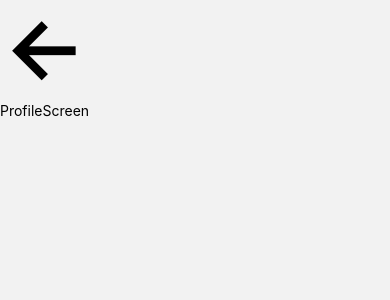
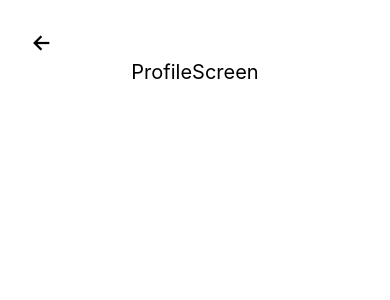
Before and after one commit to Letlhogonolo01/AI-Mashup, a React Native app: screen /ProfileScreen in a window 390 px wide. Shown: the top 300 px of the page. Built offline with nearby package versions, Linux system fonts and the light colour scheme.

Commit message:
updating

```diff
--- a/Screens/ProfileScreen.js
+++ b/Screens/ProfileScreen.js
@@ -1,5 +1,5 @@
-import { View, Text, TouchableOpacity, SafeAreaView } from 'react-native';
 import React from 'react';
+import { View, Text, TouchableOpacity, SafeAreaView, StyleSheet } from 'react-native';
 import { useNavigation } from '@react-navigation/native';
 import { Ionicons } from '@expo/vector-icons';
 
@@ -11,13 +11,33 @@ const ProfileScreen = () => {
   };
 
   return (
-    <SafeAreaView>
-      <TouchableOpacity onPress={goBack}>
-        <Ionicons name="arrow-back-outline" size={94} color="#000" />
+    <SafeAreaView style={styles.container}>
+      <TouchableOpacity onPress={goBack} style={styles.backButton}>
+        <Ionicons name="arrow-back-outline" size={24} color="#000" />
       </TouchableOpacity>
-      <Text>ProfileScreen</Text>
+      <Text style={styles.screenTitle}>ProfileScreen</Text>
     </SafeAreaView>
   );
 };
 
+const styles = StyleSheet.create({
+  container: {
+    flex: 1,
+    backgroundColor: '#fff', // Set your background color
+    paddingTop: 10
+  },
+  backButton: {
+    padding: 20,
+    position: 'absolute',
+    top: 10,
+    left: 10,
+    zIndex: 1,
+  },
+  screenTitle: {
+    fontSize: 20,
+    textAlign: 'center',
+    marginTop: 50, // Adjust the margin as needed
+  },
+});
+
 export default ProfileScreen;
```
